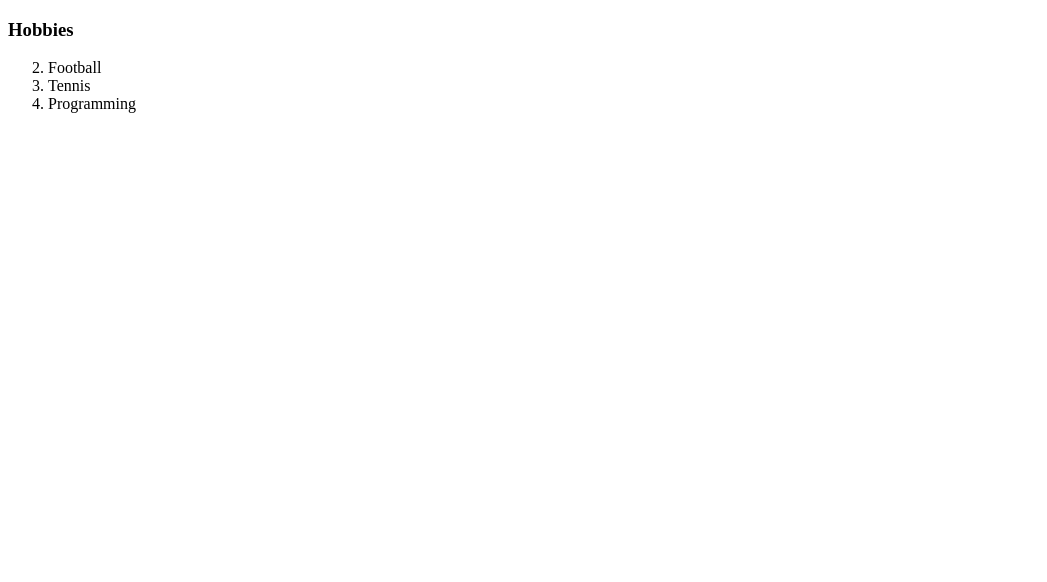
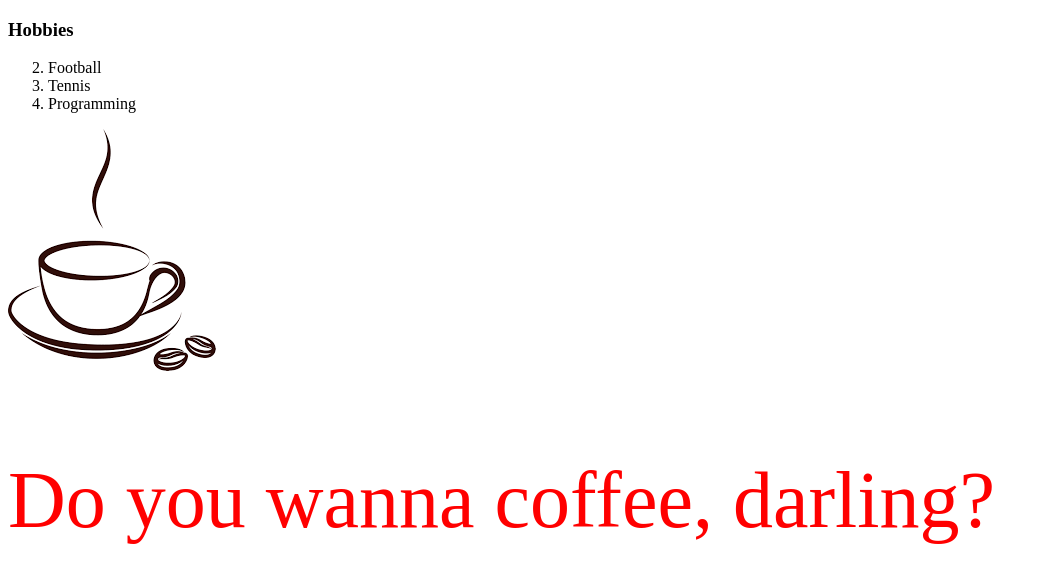
Before and after one commit to Kopengaghen/cv, a plain HTML site: page hobbies.html in a window 1280 px wide. Shown: the whole page, without its empty margins (0-1047 px from the left). Drawn offline with Linux system fonts and the light colour scheme.

Commit message:
Add files via upload

```diff
--- a/hobbies.html
+++ b/hobbies.html
@@ -12,5 +12,9 @@
       <li>Programming</li>
     </ol>
 
+    <p><img src="coffee.png" alt=""></p>
+    <p style="color: red; font-size: 5em;">Do you wanna coffee, darling?</p>
+
+
   </body>
 </html>
```
